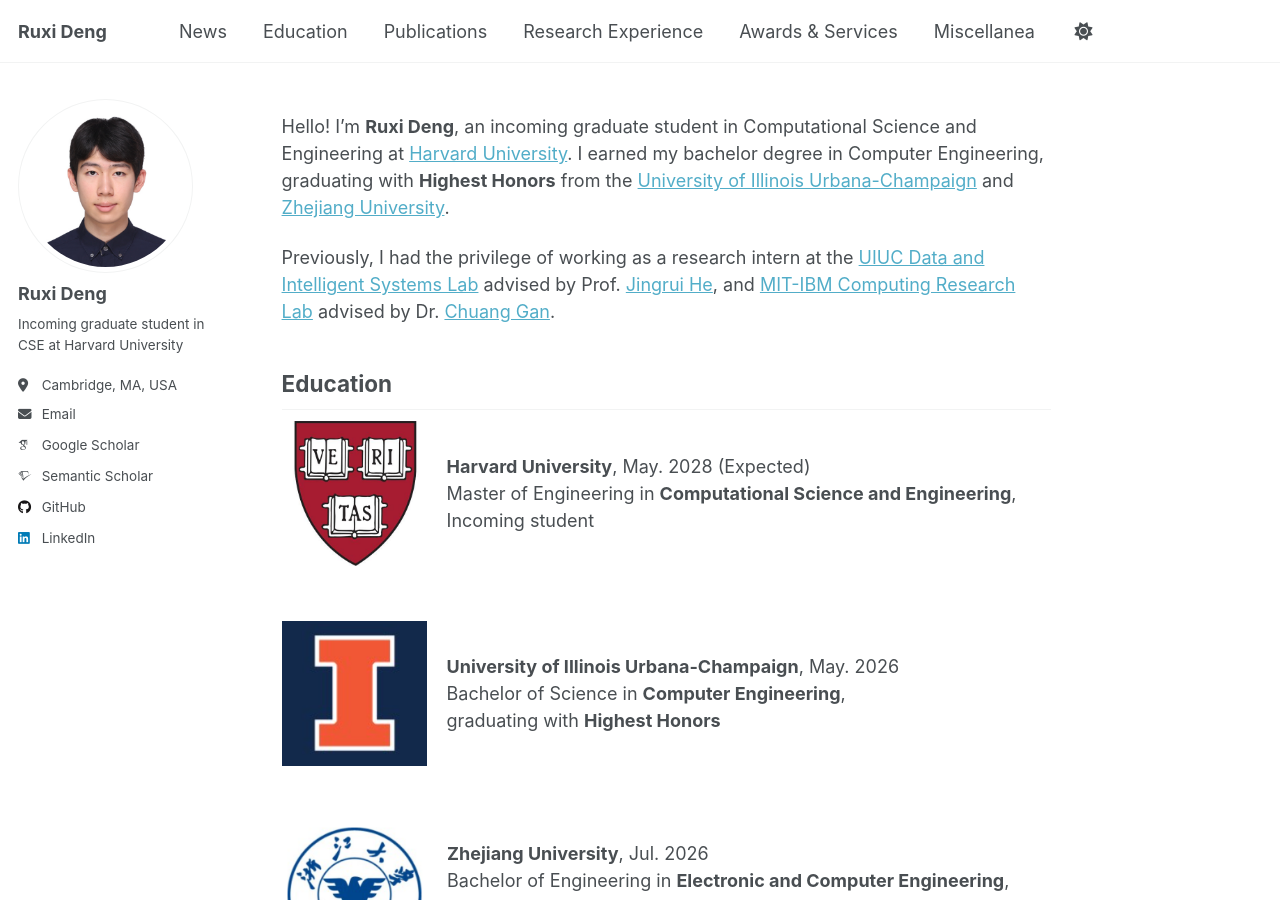
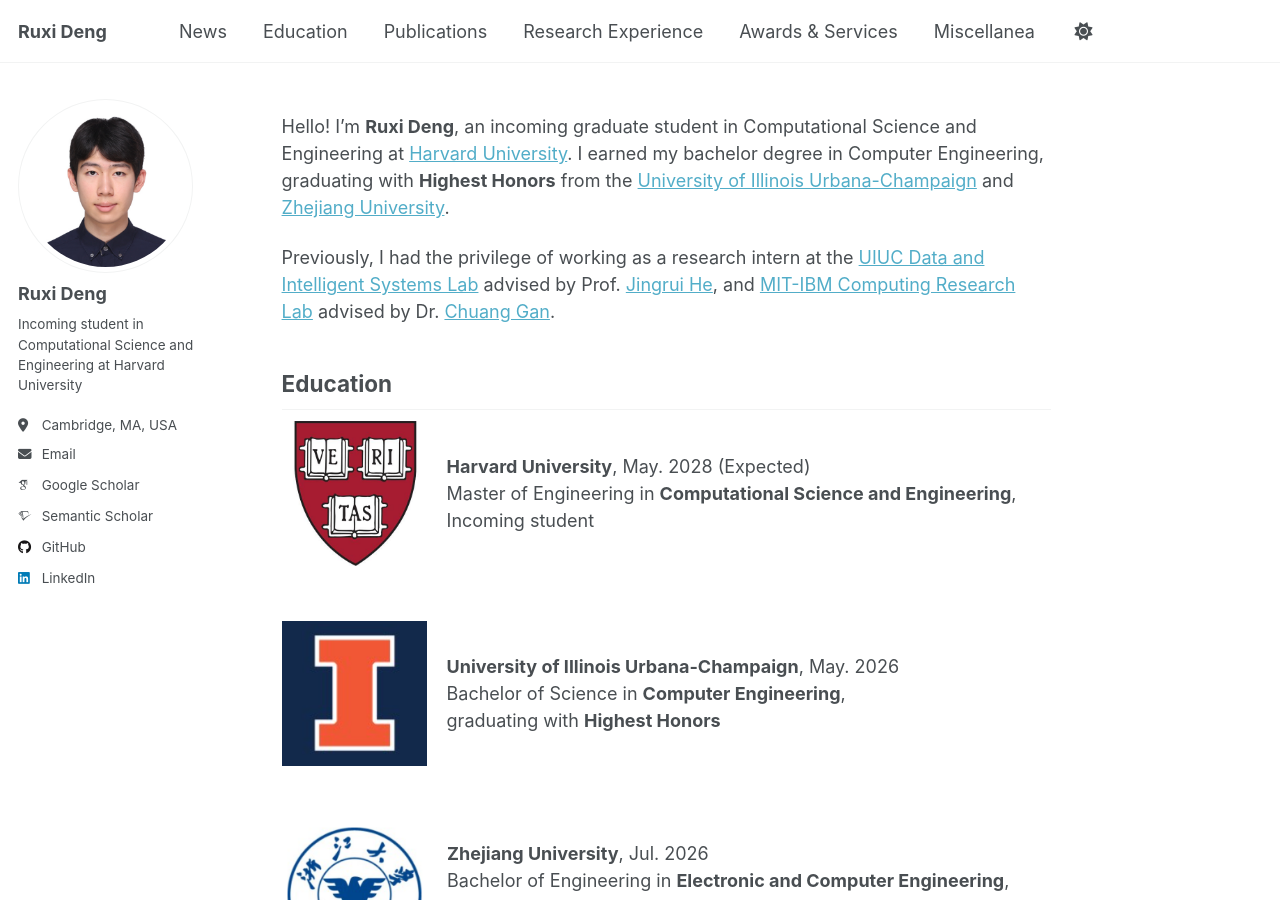
Before and after one commit to ruxideng/ruxideng.github.io, a Jekyll site: the page built from _pages/about.md, in a window 1280 px wide and 900 px high. Built offline with Jekyll 4.4.1, drawn with Linux system fonts in a browser that asks for light colours; some web fonts are replaced; a script that is not in the unit is left out.

Commit message:
Update _config.yml

```diff
--- a/_config.yml
+++ b/_config.yml
@@ -26,7 +26,7 @@ author:
   avatar           : "profile.png"
   name             : "Ruxi Deng"
   pronouns         : # example: "he/his"
-  bio              : "Incoming graduate student in CSE at Harvard University"
+  bio              : "Incoming student in Computational Science and Engineering at Harvard University"
   location         : "Cambridge, MA, USA"
   # employer         : "UIUC DAIS Lab"
   uri              : # URL
```
